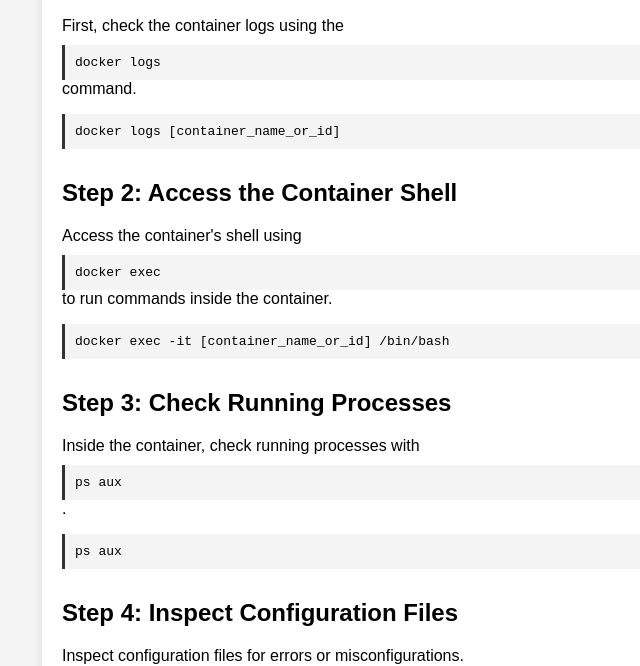
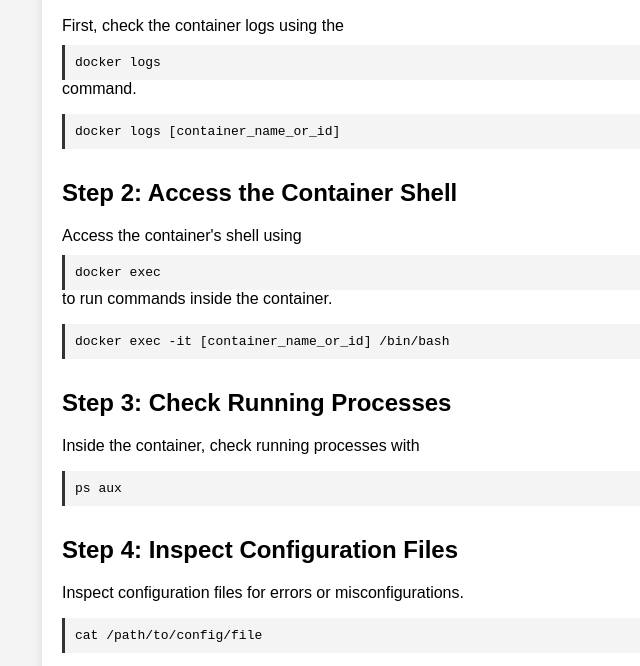
Before and after one commit to tshenolo/debug-docker-container, a plain HTML site: page index.html in a window 1280 px wide. Shown: the part 151-817 px from the top of the page, without its empty margins (178-818 px from the left). Drawn offline with Linux system fonts and the light colour scheme.

Commit message:
Initial commit

```diff
--- a/index.html
+++ b/index.html
@@ -52,7 +52,7 @@
 
     <div class="step">
         <h2>Step 3: Check Running Processes</h2>
-        <p>Inside the container, check running processes with <code>ps aux</code>.</p>
+        <p>Inside the container, check running processes with</p>
         <code>ps aux</code>
     </div>
 
```
